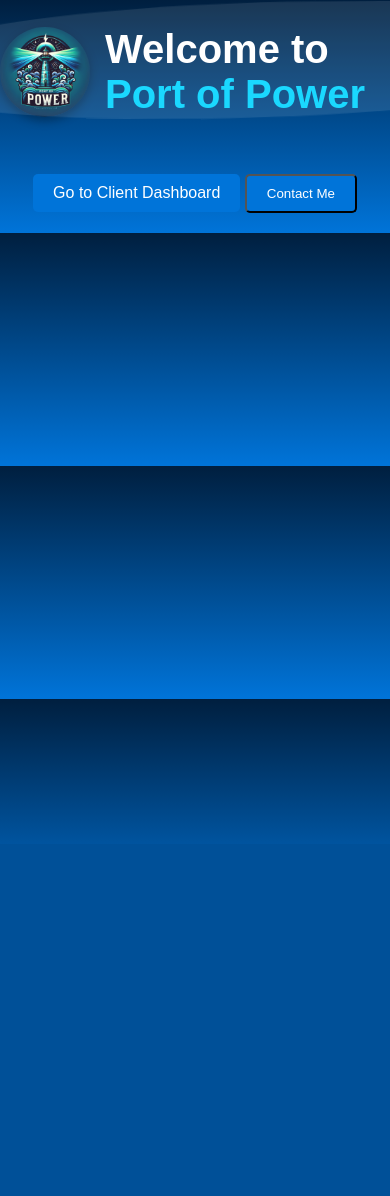
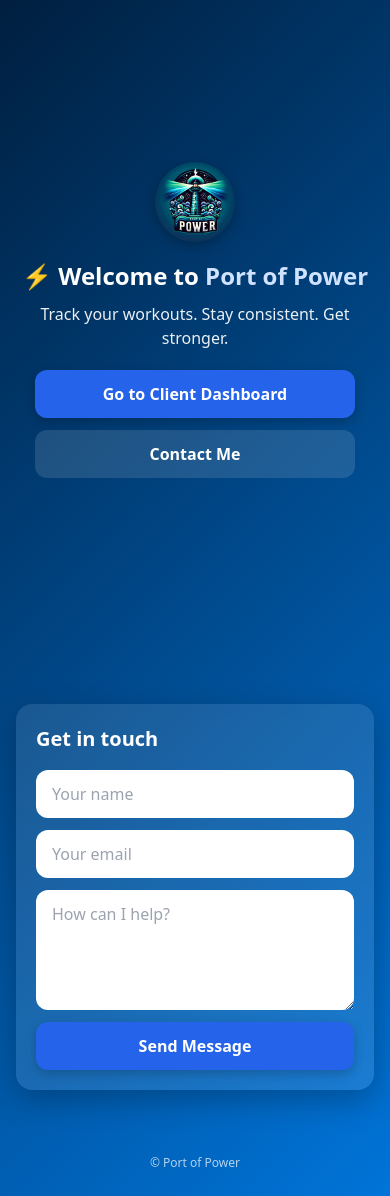
Before and after one commit to samrosen03/port-of-power-app, a Flask app: page / in a window 390 px wide; the page is wider, and only the part inside the window is pictured. Before the commit the page ends 815 px from the top of that part, so only its background shows below. Run offline with Flask 3, Linux system fonts and the light colour scheme; style sheets or scripts are compiled from the project's sources.

Commit message:
Refined homepage: fixed logo size, centered buttons, clean contact card, removed duplicate ⚡️ in title

```diff
--- a/templates/index.html
+++ b/templates/index.html
@@ -1,175 +1,73 @@
 <!DOCTYPE html>
 <html lang="en">
 <head>
- <meta charset="UTF-8">
+  <meta charset="UTF-8" />
   <title>Port of Power</title>
+  <meta name="viewport" content="width=device-width, initial-scale=1" />
   <link rel="icon" href="{{ url_for('static', filename='favicon.ico') }}">
-
+  <link href="/static/css/output.css" rel="stylesheet">
   <style>
-   body {
-     font-family: Arial, sans-serif;
-     margin: 0;
-     padding: 0;
-     background: linear-gradient(to bottom, #001f3f, #0074D9);
-     color: white;
-     overflow-x: hidden;
-   }
-
-
-   <!-- ✅ Hero Section -->
-<div class="hero">
-  <div class="hero-inner">
-    <img src="{{ url_for('static', filename='images/portofpower_logo.webp') }}"
-         alt="Port of Power Logo"
-         class="logo">
-    <h1>Welcome to <span class="accent">Port of Power</span></h1>
-    <div class="actions">
-      <a href="{{ url_for('progress') }}" class="btn">Go to Client Dashboard</a>
-      <button class="btn secondary" type="button" onclick="toggleContact()">Contact Me</button>
-    </div>
-  </div>
-  <div class="waves"></div>
-</div>
-
-
-
-   /* ✅ CSS Waves (no file needed) */
-   .waves {
-     position: absolute;
-     bottom: 0;
-     width: 200%;
-     height: 120px;
-     background: rgba(255, 255, 255, 0.2);
-     border-radius: 100% 50%;
-     animation: waveAnimation 6s infinite linear;
-     transform: rotate(0.5deg);
-   }
-
-
-   .waves::after {
-     content: '';
-     position: absolute;
-     top: 0;
-     left: 0;
-     width: 200%;
-     height: 120px;
-     background: rgba(255, 255, 255, 0.1);
-     border-radius: 100% 50%;
-     animation: waveAnimation 10s infinite linear reverse;
-   }
-
-
-   @keyframes waveAnimation {
-     0% { transform: translateX(0) rotate(0.5deg); }
-     100% { transform: translateX(-50%) rotate(0.5deg); }
-   }
-
-
-   /* ✅ Container */
-   .container {
-     text-align: center;
-     padding: 20px;
-     max-width: 600px;
-     margin: auto;
-   }
-
-
-   /* ✅ Buttons */
-   .btn {
-     display: inline-block;
-     background: #0074D9;
-     color: white;
-     padding: 10px 20px;
-     border-radius: 5px;
-     text-decoration: none;
-     margin-top: 10px;
-     transition: background 0.3s;
-   }
-
-
-   .btn:hover {
-     background: #005fa3;
-   }
-
-
-   /* ✅ Contact Form Hidden */
-   #contact-form {
-     display: none;
-     background: white;
-     color: black;
-     padding: 20px;
-     margin-top: 20px;
-     border-radius: 8px;
-     box-shadow: 0 4px 10px rgba(0,0,0,0.2);
-   }
-
-
-   #contact-form input, #contact-form textarea {
-     width: 100%;
-     padding: 8px;
-     margin: 8px 0;
-     border: 1px solid #ccc;
-     border-radius: 5px;
-   }
-
-
-   #contact-form button {
-     background: #0074D9;
-     color: white;
-     padding: 10px 15px;
-     border: none;
-     border-radius: 5px;
-     cursor: pointer;
-   }
-
-
-   #contact-form button:hover {
-     background: #005fa3;
-   }
+    /* keep background + smooth scroll; inline styles handle layout */
+    body { background: linear-gradient(135deg, #001f3f 0%, #0074D9 100%); color: #fff; }
+    html { scroll-behavior: smooth; }
   </style>
 </head>
 <body>
 
+  <!-- HERO -->
+  <section style="min-height:72vh;display:flex;align-items:center;justify-content:center;padding:32px 16px 0;">
+    <div style="width:100%;max-width:640px;text-align:center;">
+      <!-- ✅ Fixed logo size -->
+      <img
+        src="{{ url_for('static', filename='images/portofpower_logo.webp') }}"
+        alt="Port of Power Logo"
+        style="width:80px;height:80px;border-radius:50%;box-shadow:0 4px 12px rgba(0,0,0,.25);margin:0 auto 16px;display:block;"
+      >
 
- <!-- ✅ Hero Section -->
- <div class="hero">
-   <div style="display:flex;justify-content:center;align-items:center;gap:15px;">
-     <img src="{{ url_for('static', filename='images/portofpower_logo.webp') }}"
-          alt="Port of Power Logo"
-          style="width:90px;height:90px;border-radius:50%;box-shadow:0 4px 10px rgba(0,0,0,0.3);">
-     <h1 style="font-size:2.5rem;font-weight:bold;">Welcome to <span style="color:#00d4ff;">Port of Power</span></h1>
+      <h1 style="font-size:clamp(24px,4.5vw,36px);font-weight:800;margin:0 0 8px;">
+        <span>⚡️</span> Welcome to <span style="color:#cfe2ff;">Port of Power</span>
+      </h1>
+
+      <p style="opacity:.92;margin:0 0 20px;font-size:16px;">
+        Track your workouts. Stay consistent. Get stronger.
+      </p>
+
+      <!-- ✅ Compact centered buttons -->
+      <div style="max-width:320px;margin:0 auto;display:grid;gap:12px;">
+        <a href="{{ url_for('login') }}"
+           style="display:block;text-align:center;padding:12px 16px;background:#2563eb;color:#fff;border-radius:12px;box-shadow:0 4px 12px rgba(0,0,0,.2);text-decoration:none;font-weight:600;">
+          Go to Client Dashboard
+        </a>
+        <a href="#contact"
+           style="display:block;text-align:center;padding:12px 16px;background:rgba(255,255,255,.12);color:#fff;border-radius:12px;text-decoration:none;font-weight:600;">
+          Contact Me
+        </a>
       </div>
-   <div class="waves"></div>
     </div>
+  </section>
 
+  <!-- ✅ CONTACT in clean card -->
+  <section id="contact" style="padding:48px 16px 64px;margin-top:48px;">
+    <div style="max-width:640px;margin:0 auto;background:rgba(255,255,255,0.10);border-radius:16px;padding:20px;box-shadow:0 10px 30px rgba(0,0,0,.25);backdrop-filter:blur(6px);">
+      <h2 style="font-size:clamp(20px,3.5vw,28px);font-weight:700;margin:0 0 16px;">Get in touch</h2>
 
- <div class="container">
-   <a href="{{ url_for('progress') }}" class="btn">Go to Client Dashboard</a>
-
-
-   <!-- ✅ Contact Me Button -->
-   <button class="btn" onclick="toggleContact()">Contact Me</button>
-
-
-   <!-- ✅ Contact Form -->
-   <form id="contact-form" method="POST" action="/contact">
-     <input type="text" name="name" placeholder="Your Name" required>
-     <input type="email" name="email" placeholder="Your Email" required>
-     <textarea name="message" placeholder="Your Message" rows="4" required></textarea>
-     <button type="submit">Send Message</button>
+      <form method="POST" action="{{ url_for('contact') }}" style="display:grid;gap:12px;">
+        <input type="text" name="name" placeholder="Your name"
+               style="font-size:16px;width:100%;background:#fff;color:#111;border:none;border-radius:12px;padding:12px 16px;outline:none;" required>
+        <input type="email" name="email" placeholder="Your email"
+               style="font-size:16px;width:100%;background:#fff;color:#111;border:none;border-radius:12px;padding:12px 16px;outline:none;" required>
+        <textarea name="message" placeholder="How can I help?"
+                  style="font-size:16px;width:100%;background:#fff;color:#111;border:none;border-radius:12px;padding:12px 16px;outline:none;min-height:120px;resize:vertical;" required></textarea>
+        <button type="submit"
+                style="width:100%;background:#2563eb;color:#fff;font-weight:700;padding:12px;border:none;border-radius:12px;box-shadow:0 4px 12px rgba(0,0,0,.2);cursor:pointer;">
+          Send Message
+        </button>
       </form>
     </div>
+  </section>
 
-
- <script>
-   function toggleContact() {
-     const form = document.getElementById('contact-form');
-     form.style.display = (form.style.display === 'block') ? 'none' : 'block';
-   }
- </script>
-
-
-
-
+  <footer style="text-align:center;opacity:.7;font-size:12px;padding-bottom:24px;">
+    © Port of Power
+  </footer>
 </body>
 </html>
```
Lines whose indentation alone changed are shown as unchanged.
